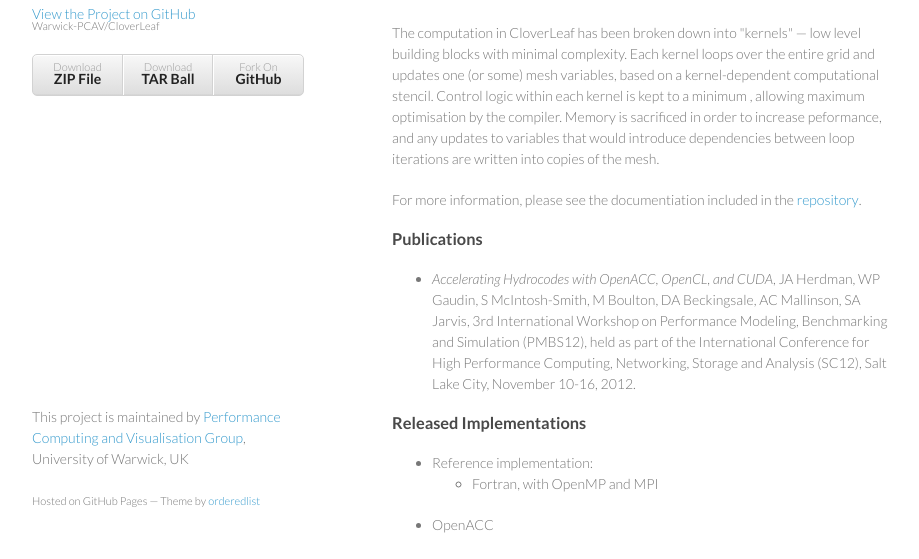
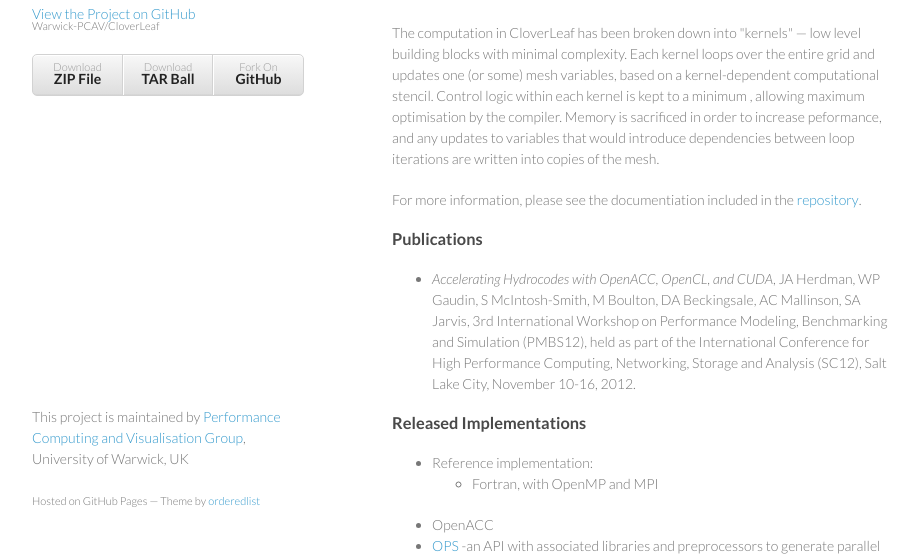
Before and after one commit to UK-MAC/CloverLeaf, a plain HTML site: page index.html in a window 1280 px wide. Shown: the part 220-779 px from the top of the page, without its empty margins (178-1097 px from the left). Drawn offline with Linux system fonts and the light colour scheme.

Commit message:
Added link to OPS version

```diff
--- a/index.html
+++ b/index.html
@@ -66,6 +66,7 @@
         <li>Fortran, with OpenMP and MPI</li>
     </ul>
     <li>OpenACC</li>
+    <li><a href="https://github.com/gihanmudalige/OPS">OPS</a> -an API with associated libraries and preprocessors to generate parallel executables for applications on mulit-block structured grids.</li>
 </ul>
 
       <p>
```
